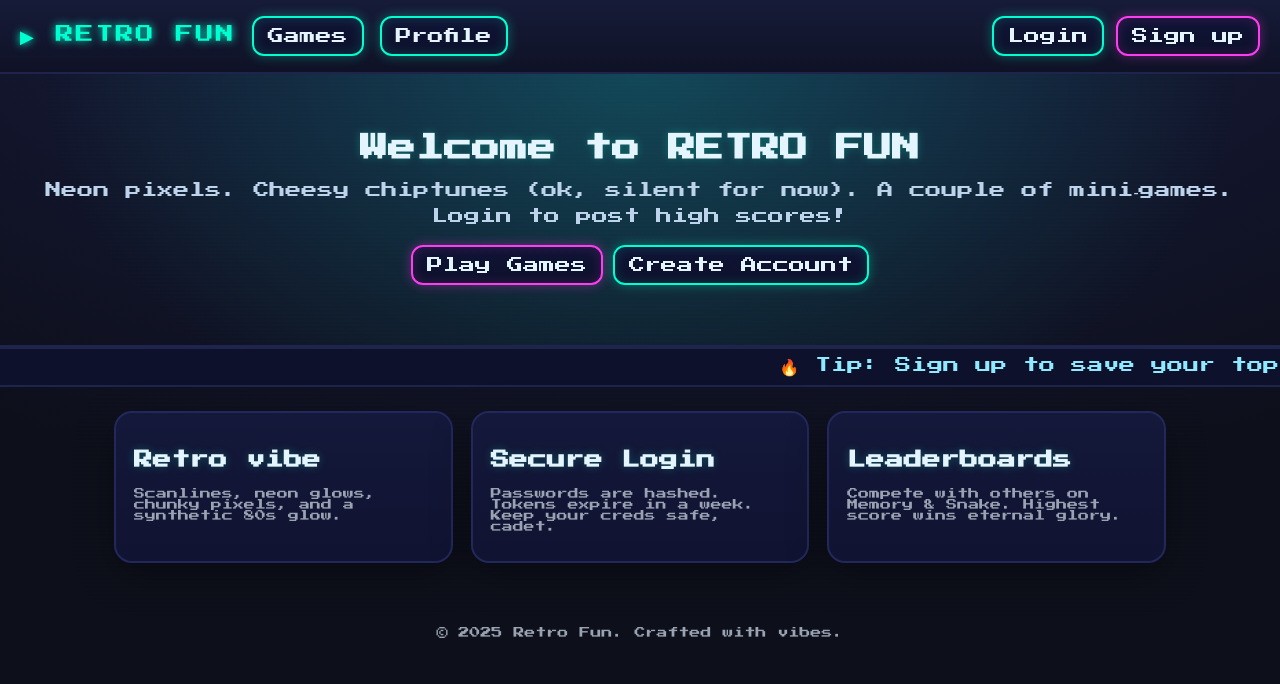
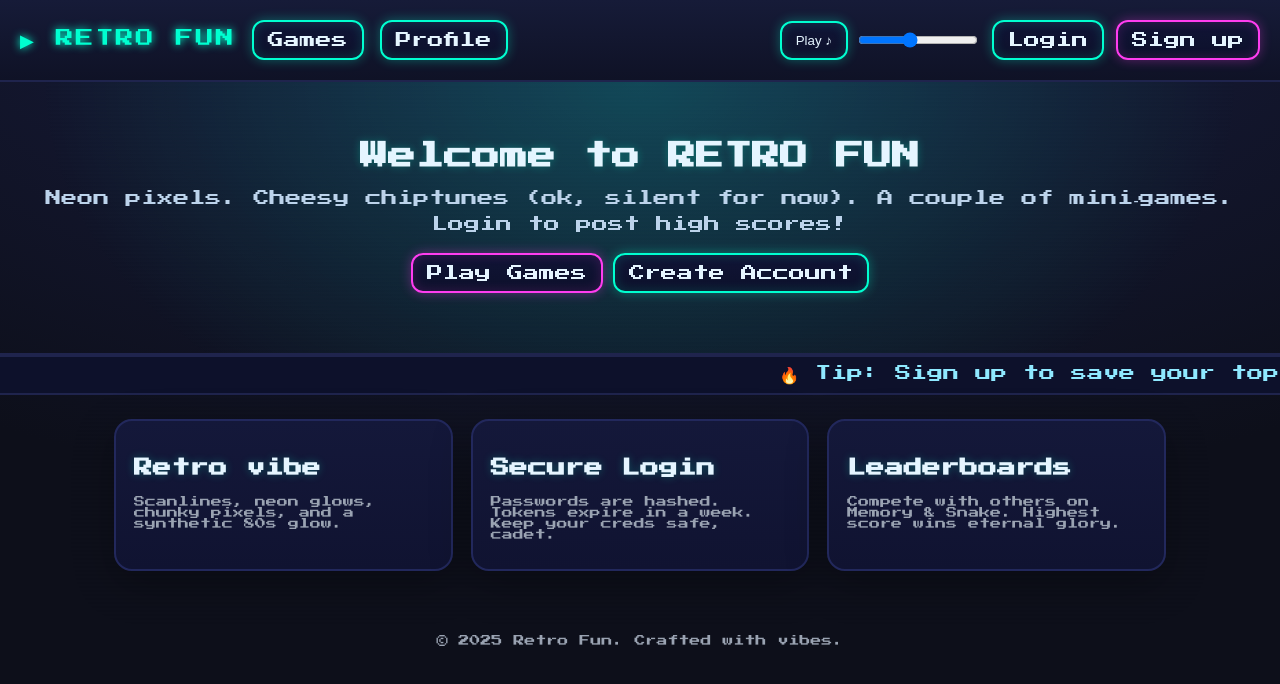
Before and after one commit to copilotnewb/retrositetest, a React (Vite) app in the folder client/: page / in a window 1280 px wide. Shown: the top 684 px of the page. Built offline with nearby package versions, Linux system fonts and the light colour scheme; no server answers.

Commit message:
Update App.jsx

```diff
--- a/client/src/App.jsx
+++ b/client/src/App.jsx
@@ -8,6 +8,7 @@ import Profile from './pages/Profile'
 import MemoryGame from './games/MemoryGame'
 import Snake from './games/Snake'
 import Breakout from './games/Breakout'
+import MusicPlayer from './components/MusicPlayer'
 
 const API = import.meta.env.VITE_API_URL || '';
 
@@ -41,6 +42,7 @@ export default function App() {
           <Link to="/profile" className="btn">Profile</Link>
         </div>
         <div className="flex">
+          <MusicPlayer />
           {auth.user ? (
             <>
               <span className="badge">Hi, {auth.user.username}</span>
```
